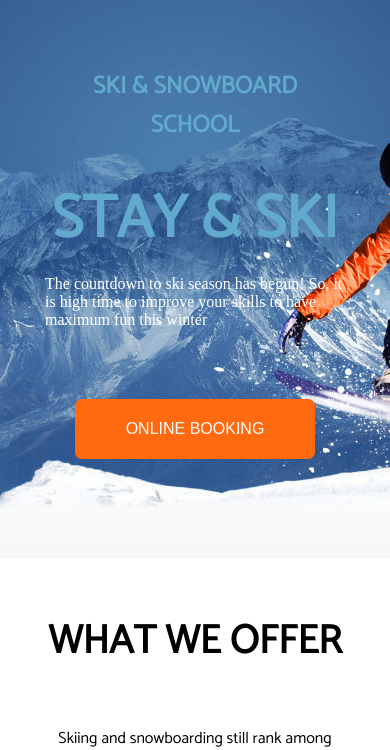
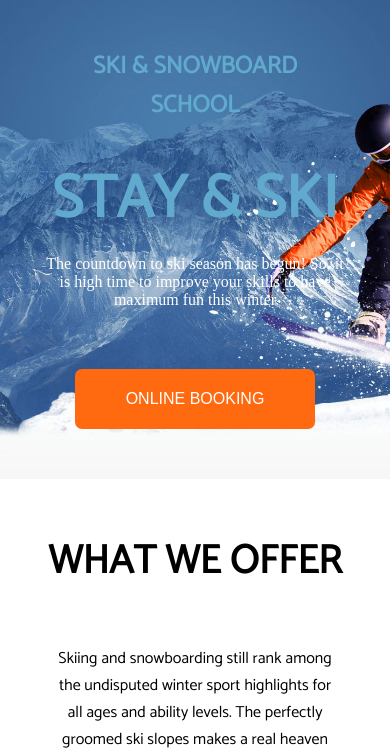
Before and after one commit to Chaplinskaya/Ski-blog, a plain HTML site: page index.html in a window 390 px wide. Shown: the part 103-853 px from the top of the page. Drawn offline with nearby package versions, Linux system fonts and the light colour scheme; a web font is replaced by a local one.

Commit message:
edit mobile version

```diff
--- a/css/style.css
+++ b/css/style.css
@@ -11,20 +11,23 @@ body{
 }
 .home {
 	background: url('../image/home.jpg') center / cover no-repeat;
+	min-height: 800px;
+	height: 100%;
 }
 @media (max-width: 576px) {
 	.home {
-		background: url('../image/home.jpg') no-repeat 45%/cover ;
+		background: url('../image/home.jpg') no-repeat 45%/cover;
+		min-height: 500px;
 	}
 }
-a {
+	a {
 	text-decoration: none;
 }
-li {
+	li {
 	list-style: none;
 }
 .container {
-    width: 1380px;
+	width: 1380px;
     margin: 0 auto;
 }
 .header {
@@ -39,6 +42,7 @@ li {
 	cursor: pointer;
 	max-width: 100%;
 }
+
 nav {
 	width: 100%;
 	height: 100px;
@@ -95,16 +99,7 @@ nav {
 		width: 580px;
 	}
 	header {
-		-position: fixed;
 		width: 100%;
-		-height: 70px;
-		-background-color: #355f91;
-	}
-	.header {
-		-height: 70px;
-	}
-	nav {
-		-height: 70px;
 	}
 	.menu {
         position: fixed;
@@ -188,32 +183,30 @@ main .main__ski h1
 	text-transform: uppercase;
 	font-weight: bolder;
 }
-.p_button p
+.main__text
 {
 	font-size: 24px;
 	font-family: Muli;
 	color: #fff;
 	width: 50%;
-	padding-left: 20px;
+	padding: 50px 20px 50px 20px;
 	font-weight: normal;
 }
-.button {
-	padding-top: 70px;
-	padding-bottom: 100px;
+main button {
+	padding: 10px 20px;
+
 }
 @media (max-width: 576px) {
 	main .main__ski {
-		padding: 70px 0 20px;
+		padding: 50px 0 50px;
 	}
 	main .main__ski h1 {
 		font-size: 70px;
 	}
-	.p_button p {
+	.main__text {
 		font-size: 16px;
-		margin-right: 0;
-		margin-left: 0;
-		padding: 0 10px 0 10px;
 		width: 100%;
+		padding: 20px 10px 60px 10px;
 	}
 	main .main__ski h3
 	{
@@ -258,11 +251,13 @@ main .main__ski h1
 {
 	background-color: #ef8344;
 }
+.main {
+	padding-top: 100px;
+}
 .main__what {
 	background: #fff;
 	text-align: center;
 	color: #000;
-	padding: 130px 0 150px 0;
 }
 h2 {
 	font-size: 60px;
@@ -297,7 +292,7 @@ h2 {
 	max-width: 100%;
 }
 @media (max-width: 768px) {
-	.main__what {
+	.main {
 		padding: 50px 0 50px 0;
 	}
 	h2 {
--- a/index.html
+++ b/index.html
@@ -12,13 +12,12 @@
 
 </head>
 <body>
-	<section>
-		<div class="home">
+	<section class="home">
+		<div class="home__wrapper">
 			<header>
 				<div class="container">
 					<div class="header">
-						<div class="header__logo"><img src="image/logo.png">
-						</div>
+						<div class="header__logo"><img src="image/logo.png"></div>
 						<nav>
 							<ul class="menu">
 								<li class="menu__item"><a href="#" class="menu_link">Home</a></li>
@@ -42,11 +41,8 @@
 					<div class="main__ski">
 						<h3>Ski & snowboard school</h3>
 						<h1>Stay & Ski</h1>
-				</div>
-
-				<div class="p_button">
-					<p>The countdown to ski season has begun! So, it is high time to improve your skills to have maximum fun this winter</p>
-					<div class="button"><button class="online_booking">Online booking</button></div>
+						<p class="main__text">The countdown to ski season has begun! So, it is high time to improve your skills to have maximum fun this winter</p>
+						<button class="online_booking">Online booking</button>
 					</div>
 				</div>
 			</main>
```
Lines whose indentation alone changed are shown as unchanged.
